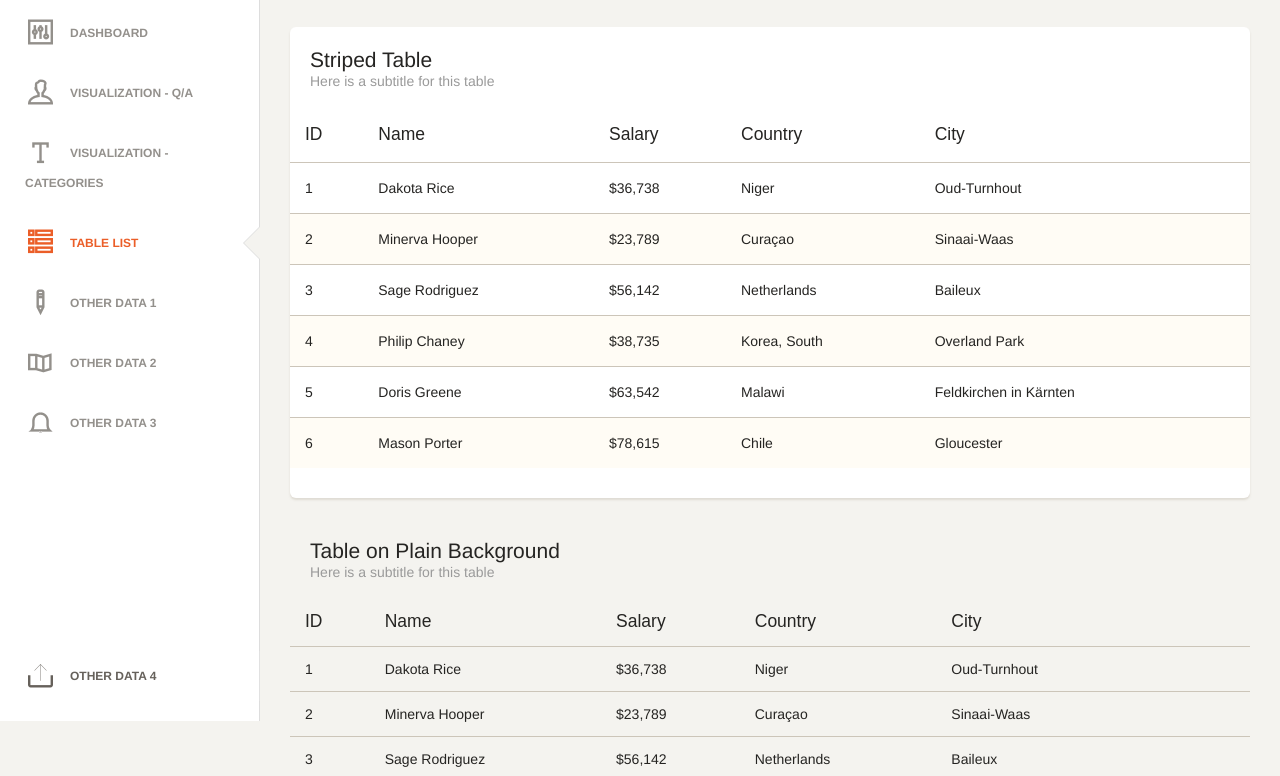
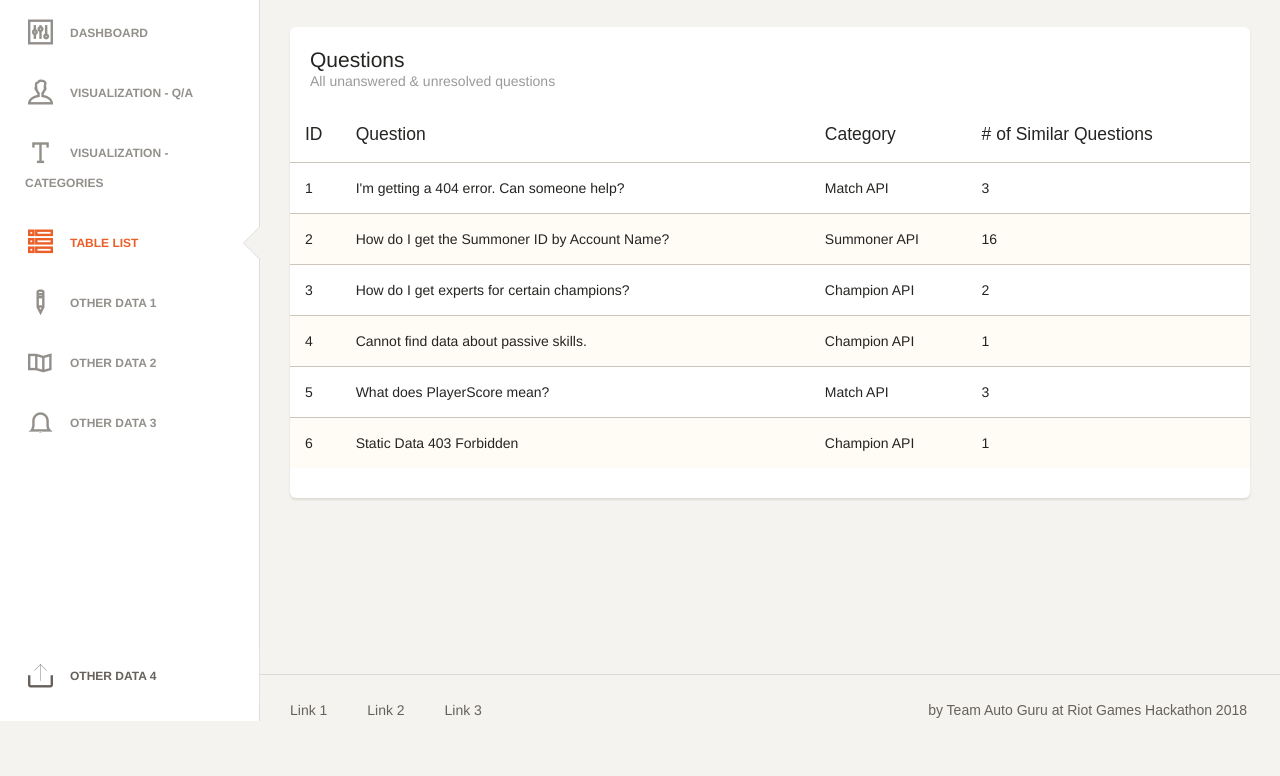
Before and after one commit to robrua/autoguru-hackathon-2018, a plain HTML site: page dashboard/table.html in a window 1280 px wide. Shown: the part 79-855 px from the top of the page. After the commit the page ends 827 px from the top, so only its background shows below. Drawn offline with Linux system fonts and the light colour scheme; some packages are replaced by stand-ins of ours; a web font is replaced by a local one.

Commit message:
add unanswered question table data page

```diff
--- a/dashboard/table.html
+++ b/dashboard/table.html
@@ -108,7 +108,7 @@
                         <span class="icon-bar bar2"></span>
                         <span class="icon-bar bar3"></span>
                     </button>
-                    <a class="navbar-brand" href="#">Table List</a>
+                    <a class="navbar-brand" href="#">Unanswered & Unresolved Questions</a>
                 </div>
                 <div class="collapse navbar-collapse">
                     <ul class="nav navbar-nav navbar-right">
@@ -152,60 +152,53 @@
                     <div class="col-md-12">
                         <div class="card">
                             <div class="header">
-                                <h4 class="title">Striped Table</h4>
-                                <p class="category">Here is a subtitle for this table</p>
+                                <h4 class="title">Questions</h4>
+                                <p class="category">All unanswered & unresolved questions</p>
                             </div>
                             <div class="content table-responsive table-full-width">
                                 <table class="table table-striped">
                                     <thead>
                                         <th>ID</th>
-                                    	<th>Name</th>
-                                    	<th>Salary</th>
-                                    	<th>Country</th>
-                                    	<th>City</th>
+                                    	<th>Question</th>
+                                    	<th>Category</th>
+                                    	<th># of Similar Questions</th>
                                     </thead>
                                     <tbody>
                                         <tr>
                                         	<td>1</td>
-                                        	<td>Dakota Rice</td>
-                                        	<td>$36,738</td>
-                                        	<td>Niger</td>
-                                        	<td>Oud-Turnhout</td>
+                                        	<td>I'm getting a 404 error. Can someone help?</td>
+                                        	<td>Match API</td>
+                                        	<td>3</td>
                                         </tr>
                                         <tr>
                                         	<td>2</td>
-                                        	<td>Minerva Hooper</td>
-                                        	<td>$23,789</td>
-                                        	<td>Curaçao</td>
-                                        	<td>Sinaai-Waas</td>
+                                        	<td>How do I get the Summoner ID by Account Name?</td>
+                                        	<td>Summoner API</td>
+                                        	<td>16</td>
                                         </tr>
                                         <tr>
                                         	<td>3</td>
-                                        	<td>Sage Rodriguez</td>
-                                        	<td>$56,142</td>
-                                        	<td>Netherlands</td>
-                                        	<td>Baileux</td>
+                                        	<td>How do I get experts for certain champions?</td>
+                                        	<td>Champion API</td>
+                                        	<td>2</td>
                                         </tr>
                                         <tr>
                                         	<td>4</td>
-                                        	<td>Philip Chaney</td>
-                                        	<td>$38,735</td>
-                                        	<td>Korea, South</td>
-                                        	<td>Overland Park</td>
+                                        	<td>Cannot find data about passive skills.</td>
+                                        	<td>Champion API</td>
+                                        	<td>1</td>
                                         </tr>
                                         <tr>
                                         	<td>5</td>
-                                        	<td>Doris Greene</td>
-                                        	<td>$63,542</td>
-                                        	<td>Malawi</td>
-                                        	<td>Feldkirchen in Kärnten</td>
+                                        	<td>What does PlayerScore mean?</td>
+                                        	<td>Match API</td>
+                                        	<td>3</td>
                                         </tr>
                                         <tr>
                                         	<td>6</td>
-                                        	<td>Mason Porter</td>
-                                        	<td>$78,615</td>
-                                        	<td>Chile</td>
-                                        	<td>Gloucester</td>
+                                        	<td>Static Data 403 Forbidden</td>
+                                        	<td>Champion API</td>
+                                        	<td>1</td>
                                         </tr>
                                     </tbody>
                                 </table>
@@ -214,7 +207,7 @@
                         </div>
                     </div>
 
-
+<!-- don't need this area
                     <div class="col-md-12">
                         <div class="card card-plain">
                             <div class="header">
@@ -280,7 +273,7 @@
                         </div>
                     </div>
 
-
+-->
                 </div>
             </div>
         </div>
```
